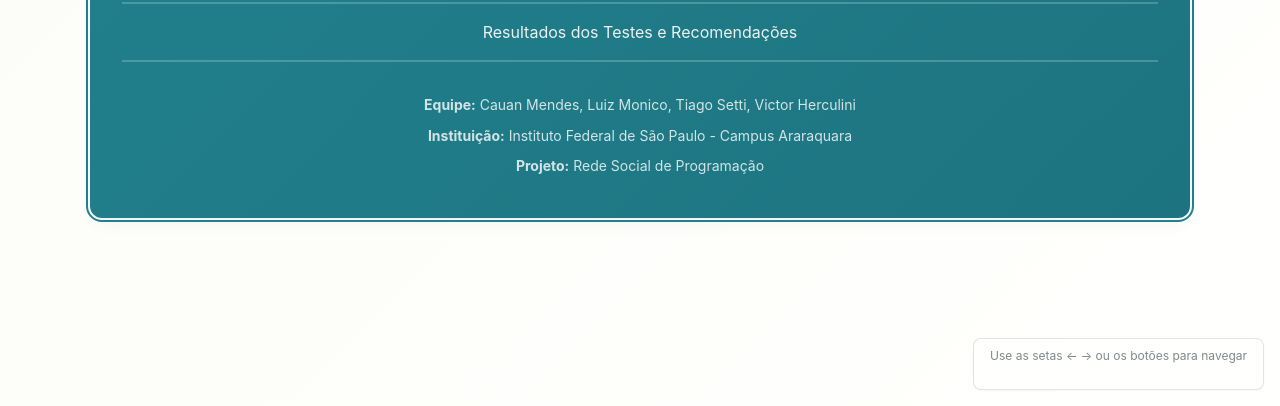
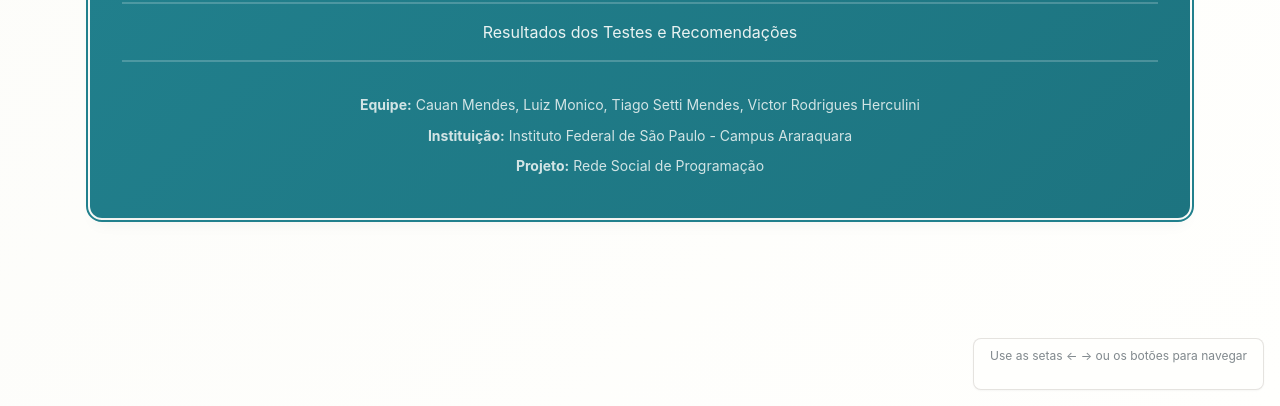
Before and after one commit to vitaoh/RedeDevsV2, a plain HTML site: page info/slides/index.html in a window 1280 px wide. Shown: the part 394-800 px from the top of the page. Drawn offline with Linux system fonts and the light colour scheme; a web font is replaced by a local one.

Commit message:
mudando os nomes

```diff
--- a/info/slides/index.html
+++ b/info/slides/index.html
@@ -20,7 +20,7 @@
             </div>
         </header>
 
-        <!-- Barra de progresso -->
+        <!-- Barra de progresso-->
         <div class="progress-bar">
             <div class="progress-fill" id="progressFill"></div>
         </div>
@@ -37,7 +37,7 @@
                         <p>Resultados dos Testes e Recomendações</p>
                     </div>
                     <div class="authors">
-                        <p><strong>Equipe:</strong> Cauan Mendes, Luiz Monico, Tiago Setti, Victor Herculini</p>
+                        <p><strong>Equipe:</strong> Cauan Mendes, Luiz Monico, Tiago Setti Mendes, Victor Rodrigues Herculini</p>
                         <p><strong>Instituição:</strong> Instituto Federal de São Paulo - Campus Araraquara</p>
                         <p><strong>Projeto:</strong> Rede Social de Programação</p>
                     </div>
```
